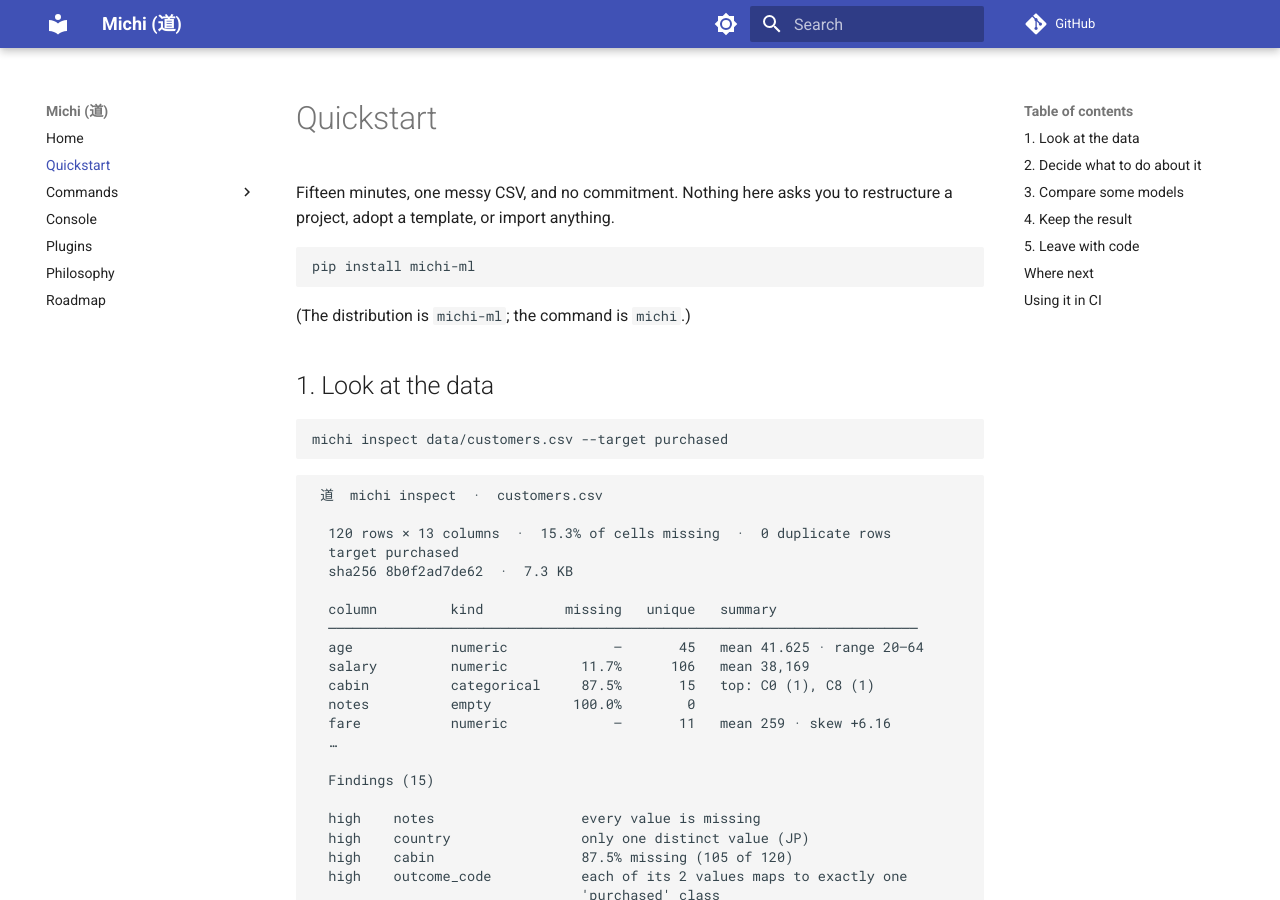
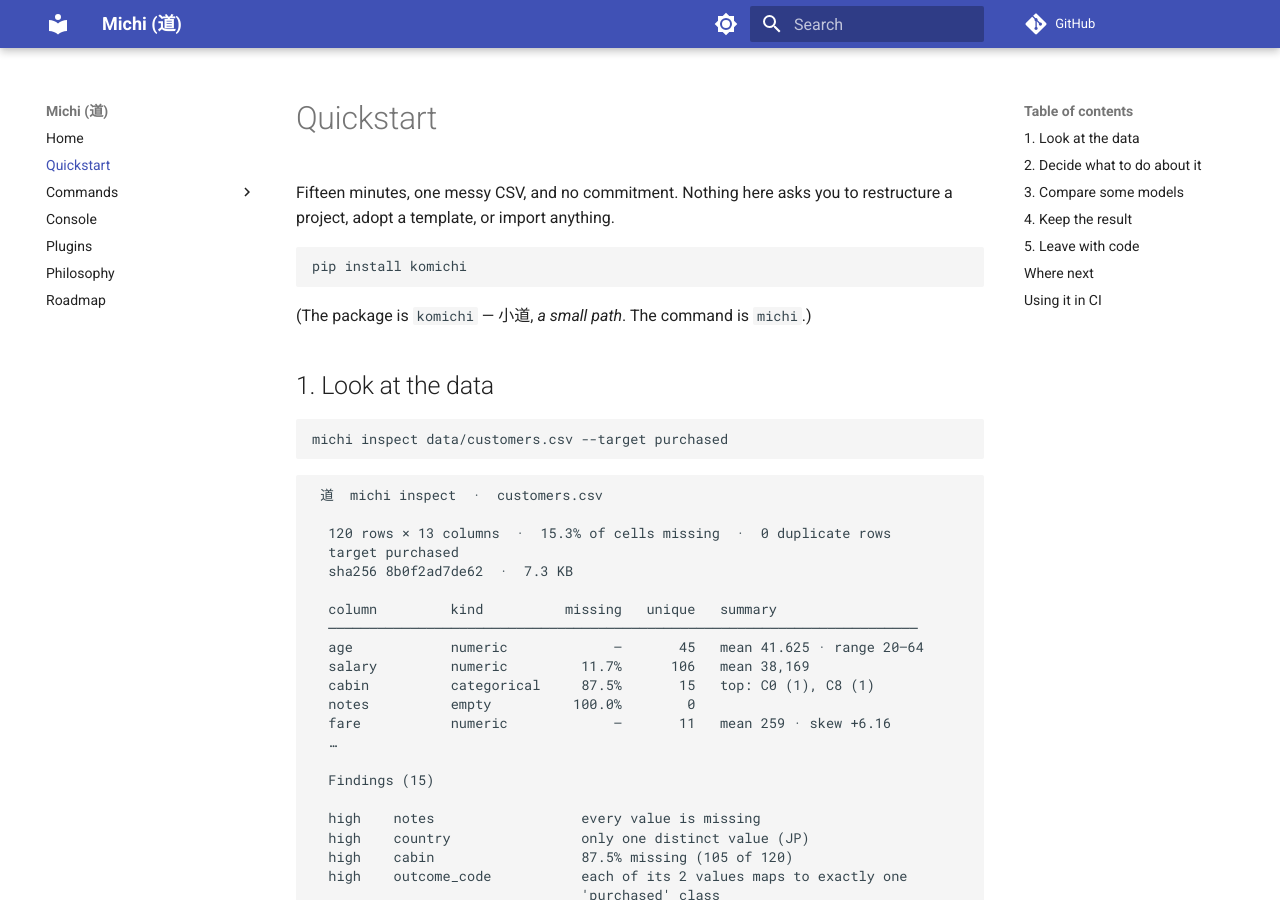
Before and after one commit to cattolatte/michi, an MkDocs documentation site: the page built from docs/quickstart.md, in a window 1280 px wide and 900 px high. Built offline with MkDocs 1.6.1 and Material for MkDocs 9.7.7, drawn with Linux system fonts in a browser that asks for light colours; comment, search, counter and statistics services are not loaded.

Commit message:
release: distribute as komichi
`michi` is taken on PyPI by a dormant, unrelated package, so the distribution
needs its own name. `michi-ml` was the obvious one and the wrong one: appending
the domain is what a project does when it has run out of ideas about itself.

小道 (komichi) is a small path, a lane. It contains michi rather than
decorating it, it is a real word, and it is a fitting understatement for a
toolbox that means to stay modest.

Nothing else moves. The repository, the source package, the import, the
command, and the branding are all still michi; only what follows `pip install`
is different. The name lives in one constant, and the test that guards it now
covers both spellings, so a future rename still cannot leave an install
command nobody can run.

````diff
--- a/docs/quickstart.md
+++ b/docs/quickstart.md
@@ -4,10 +4,10 @@ Fifteen minutes, one messy CSV, and no commitment. Nothing here asks you to
 restructure a project, adopt a template, or import anything.
 
 ```bash
-pip install michi-ml
+pip install komichi
 ```
 
-(The distribution is `michi-ml`; the command is `michi`.)
+(The package is `komichi` — 小道, *a small path*. The command is `michi`.)
 
 ## 1. Look at the data
 
--- a/pyproject.toml
+++ b/pyproject.toml
@@ -3,7 +3,7 @@ requires = ["hatchling"]
 build-backend = "hatchling.build"
 
 [project]
-name = "michi-ml"
+name = "komichi"
 version = "1.0.0"
 description = "A local-first ML workbench: independent CLI tools that automate the repetitive implementation work of machine learning — never the judgement."
 readme = "README.md"
````
Also changed, not shown: CHANGELOG.md (+2 -2 lines), README.md (+8 -5 lines), docs/bench.md (+1 -1 lines), docs/index.md (+1 -1 lines), docs/ui.md (+1 -1 lines), 5 other files.
